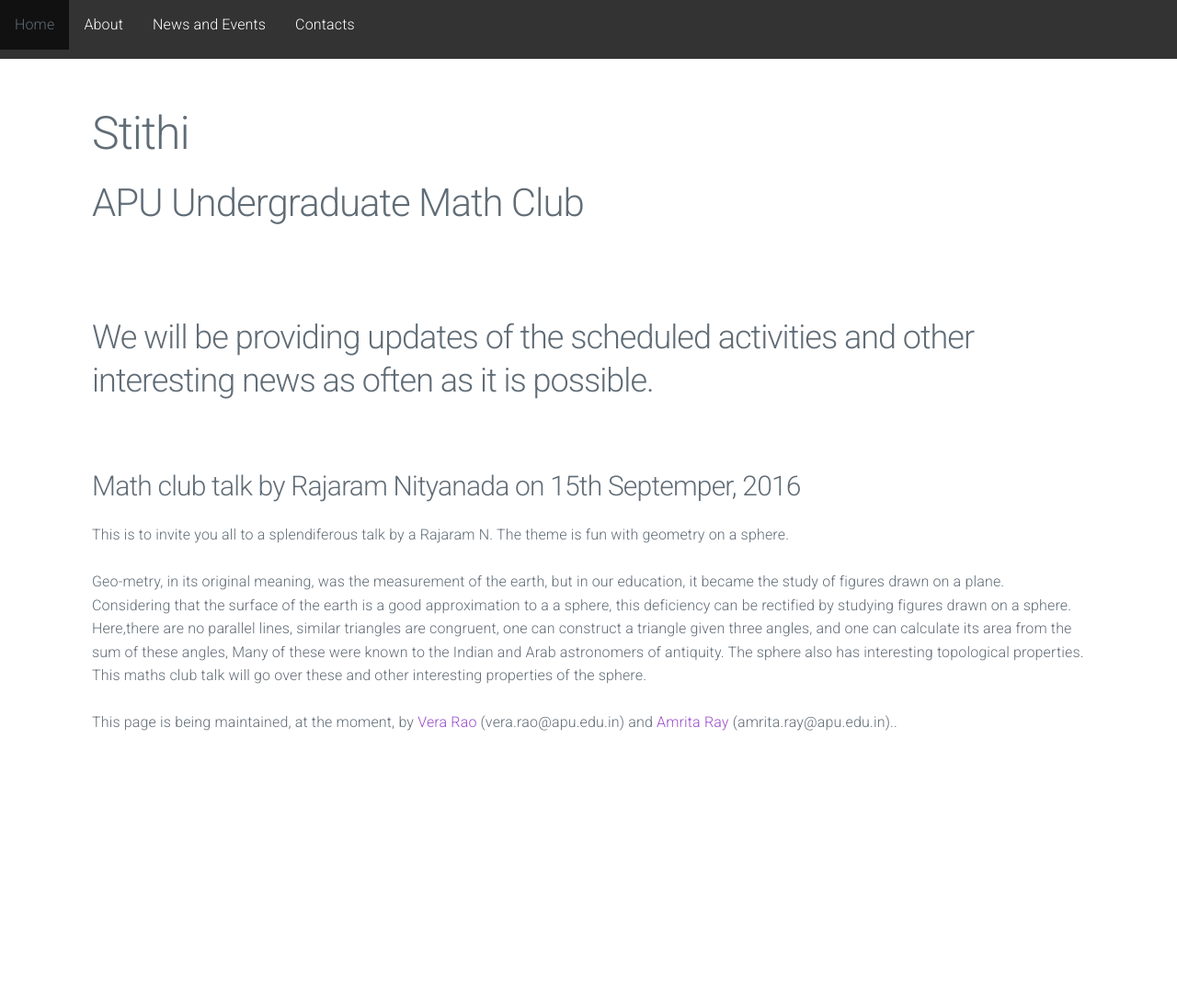
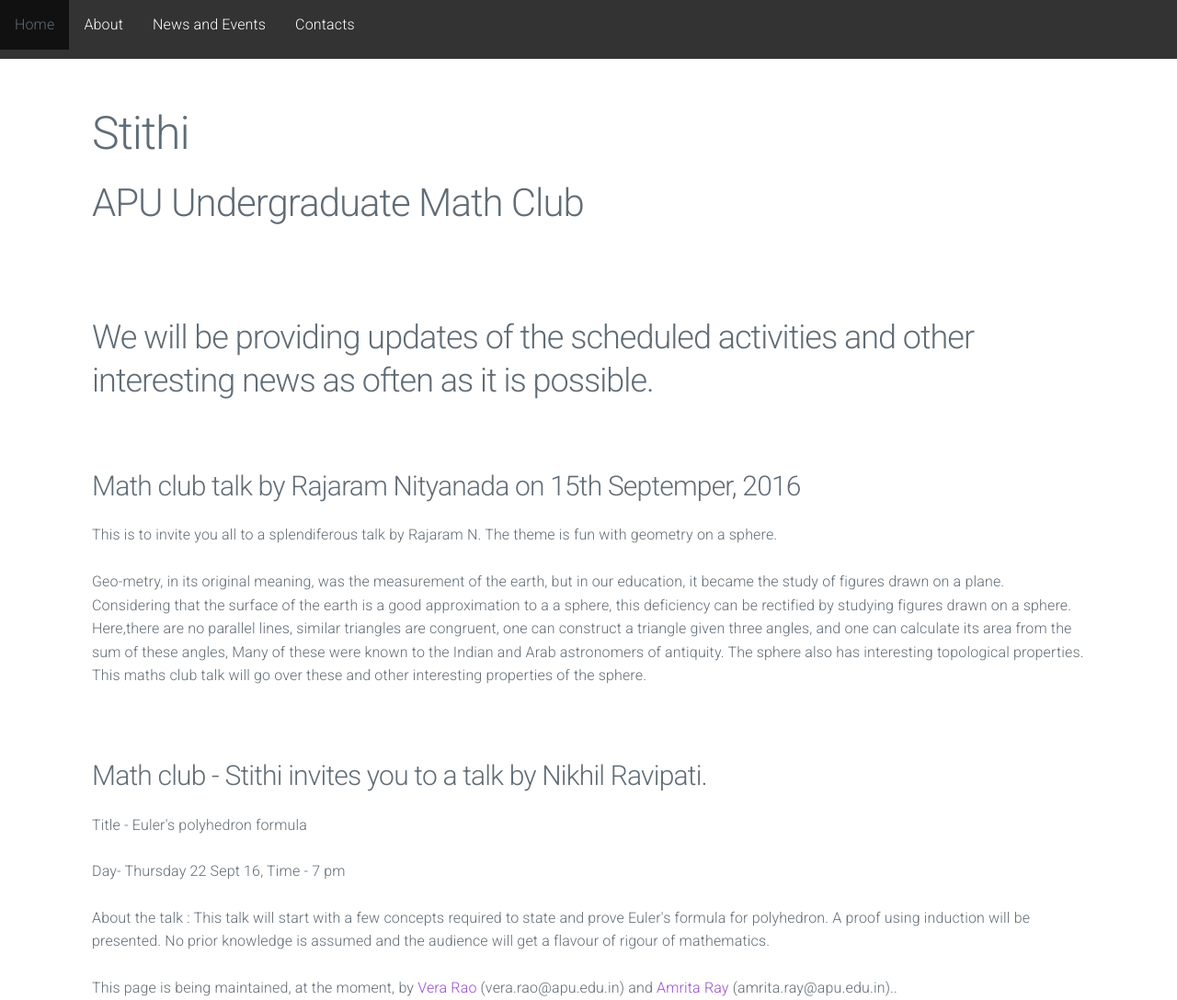
Before and after one commit to stithi/stithi.github.io, a Jekyll site: the page news.html, which Jekyll copies as it is, in a window 1280 px wide. Shown: the whole page at 92% size. Built offline with Jekyll 4.4.1, drawn with Linux system fonts in a browser that asks for light colours; nearby versions of some CDN libraries; before the commit the page ends 900 px from its top, so only the background shows below that.

Commit message:
Update news.html

```diff
--- a/news.html
+++ b/news.html
@@ -43,7 +43,7 @@
 			<br>
 			<br>
 			        <h4>Math club talk by Rajaram Nityanada on 15th Septemper, 2016</h4>
-			        <p>This is to invite you all to a splendiferous talk by a Rajaram N. The theme is
+			        <p>This is to invite you all to a splendiferous talk by Rajaram N. The theme is
 			        fun with geometry on a sphere.</p>
 			        <p>Geo-metry, in its original meaning, was the measurement of the earth, but in our education,
                                 it  became the study of figures drawn on a plane.  Considering that the surface of the earth is a good approximation to a
@@ -53,6 +53,15 @@
                                 Many of these were known to the Indian and Arab astronomers of antiquity.
                                 The sphere also has interesting topological properties. This maths club talk will go over these and other interesting
                                 properties of the sphere.</p>
+
+                                <br>
+                                <br>
+
+                                <h4>Math club - Stithi  invites you to a talk by Nikhil Ravipati.</h4>
+                                <p>Title - Euler's polyhedron formula</p>
+                                <p>Day- Thursday 22 Sept 16, Time - 7 pm</p>
+                                <p>About the talk : This talk  will start with a few concepts required to state and prove Euler's formula for polyhedron. A proof using induction will be presented. No prior knowledge is assumed and the audience will get a flavour of rigour of mathematics.
+</p>
 
 
 
```
